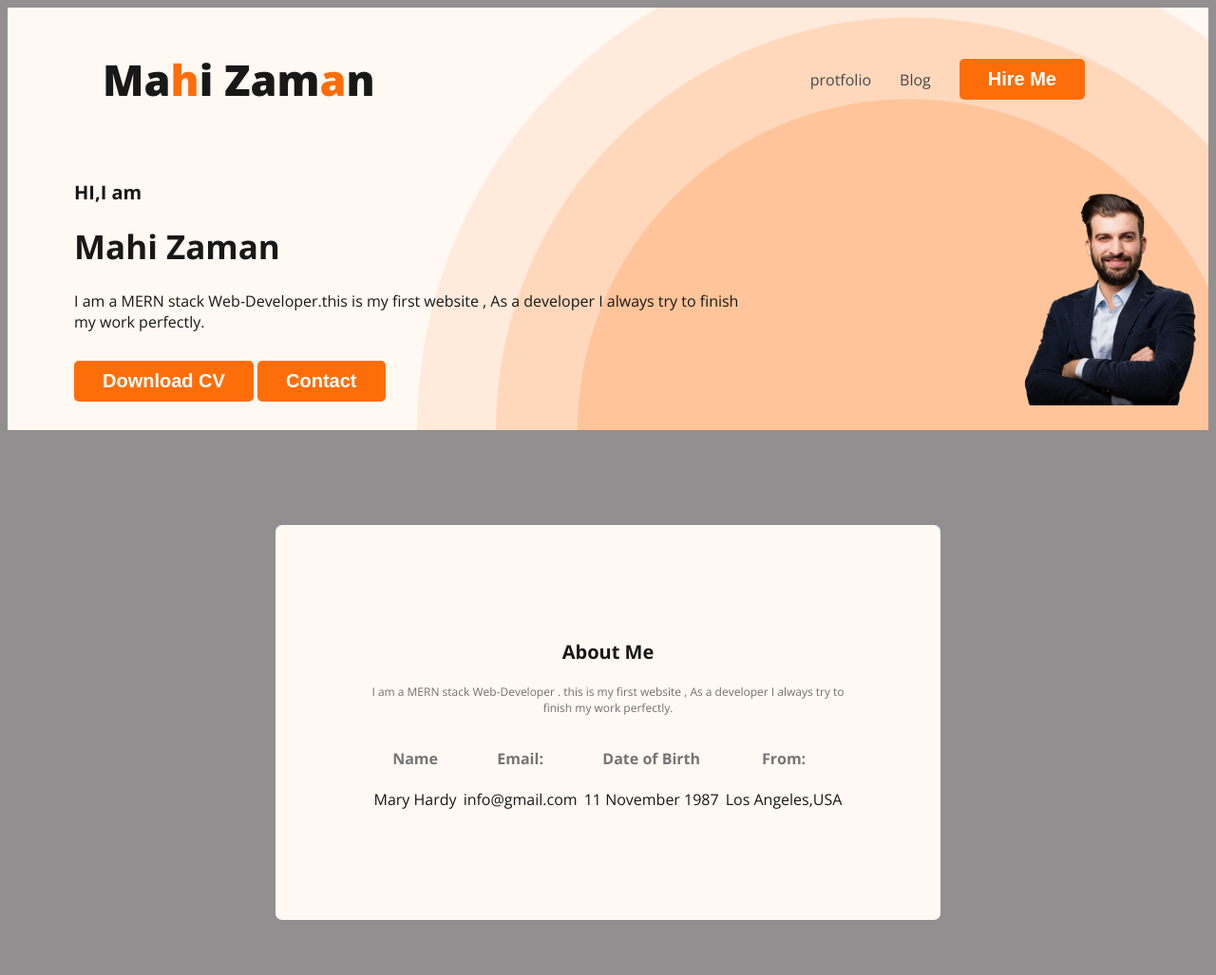
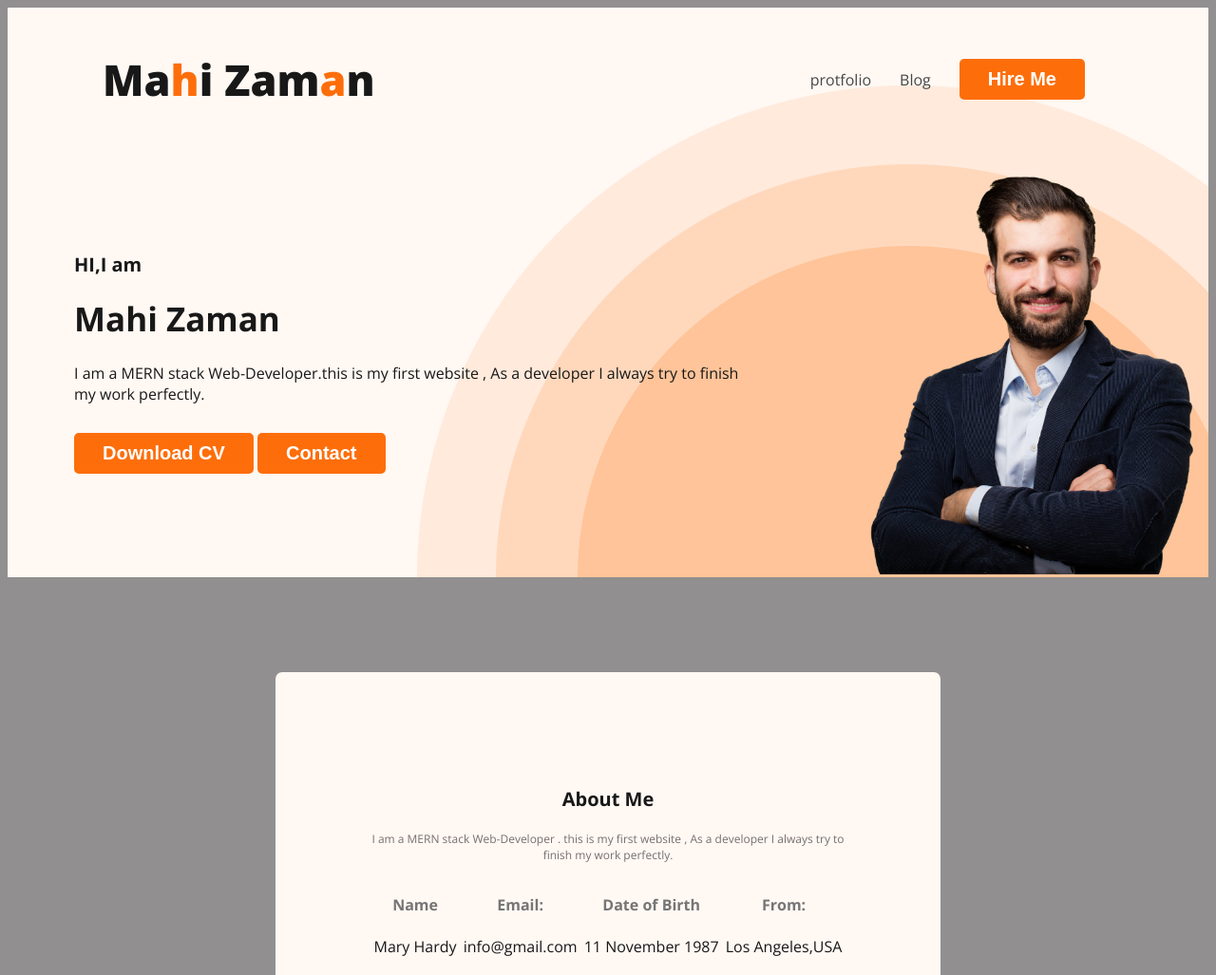
Before and after one commit to mahizaman490/my-first-project-jul7, a plain HTML site: page index.html in a window 1280 px wide. Shown: the top 1027 px of the page at 95% size. Drawn offline with nearby package versions, Linux system fonts and the light colour scheme.

Commit message:
added height on header

```diff
--- a/styles/nav.css
+++ b/styles/nav.css
@@ -87,7 +87,7 @@ background-image: url(../images/header_bg.png);
 background-color: #FFF8F3;
 background-repeat: no-repeat;
 background-position: bottom right;
-
+height:600px ;
 
 
 
@@ -102,7 +102,7 @@ justify-content: space-between;
 
 
 .banner .proffile{
-width: 200px;
+width: 377px;
 
 }
 .banner-text{
```
